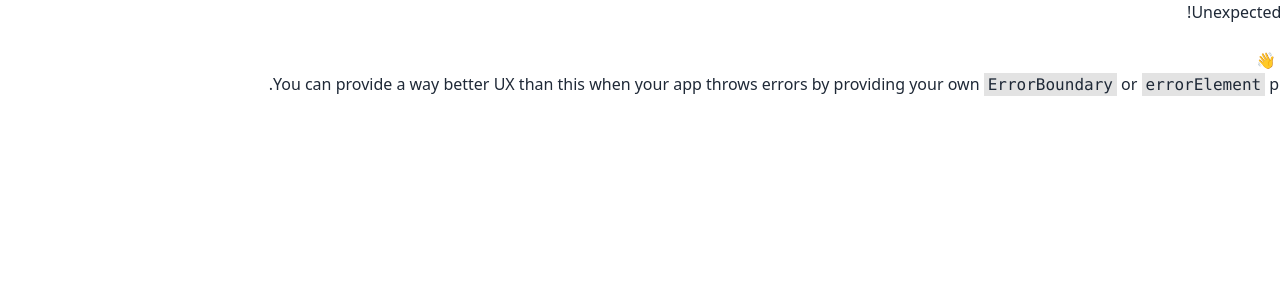
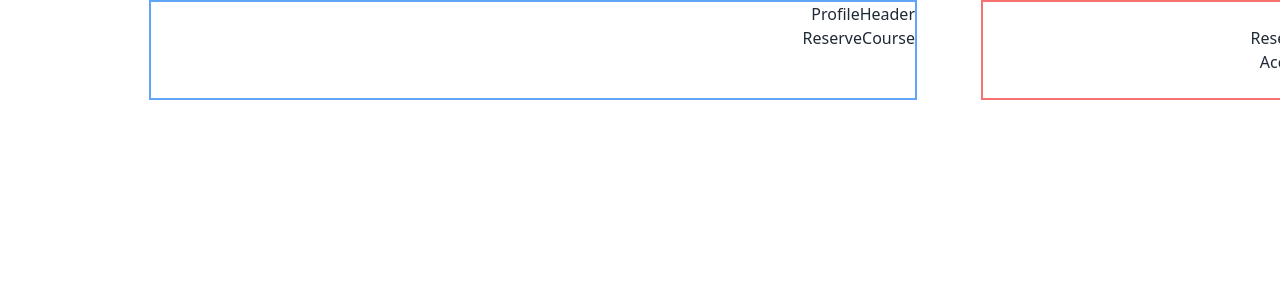
Before and after one commit to academy-react-summer1403/future-programmers, a React (Vite) app: page /profile/ReserveCourse in a window 1280 px wide. Before the commit this address had no page. Shown: the top 300 px of the page. Built offline with nearby package versions, Linux system fonts and the light colour scheme.

Commit message:
profile start

```diff
--- /dev/null
+++ b/src/component/ProfileComponents/AcceptCourse/AcceptCourse.jsx
@@ -0,0 +1,9 @@
+import React from 'react'
+
+const AcceptCourse = () => {
+  return (
+    <div>AcceptCourse</div>
+  )
+}
+
+export default AcceptCourse
--- /dev/null
+++ b/src/component/ProfileComponents/EditProfile/EditProfile.jsx
@@ -0,0 +1,9 @@
+import React from 'react'
+
+const EditProfile = () => {
+  return (
+    <div>EditProfile</div>
+  )
+}
+
+export default EditProfile
--- /dev/null
+++ b/src/component/ProfileComponents/Pishkhan/Pishkhan.jsx
@@ -0,0 +1,9 @@
+import React from 'react'
+
+const Pishkhan = () => {
+  return (
+    <div>Pishkhan</div>
+  )
+}
+
+export default Pishkhan
--- /dev/null
+++ b/src/component/ProfileComponents/ProfileHeader/ProfileHeader.jsx
@@ -0,0 +1,9 @@
+import React from 'react'
+
+const ProfileHeader = () => {
+  return (
+    <div>ProfileHeader</div>
+  )
+}
+
+export default ProfileHeader
--- /dev/null
+++ b/src/component/ProfileComponents/ReserveCourse/ReserveCourse.jsx
@@ -0,0 +1,40 @@
+import React from 'react'
+
+const courses = [
+  {
+      image: './item1.png',
+      title: 'دوره خسرو',
+      description: 'لورم ایپسوم متن ساختگی با تولید سادگی نامفهوم از صنعت چاپ، و با استفاده از طراحان گرافیک است، چاپگرها و متون بلکه روزنامه و مجله در ستون و سطرآنچنان که لازم است، و برای شرایط فعلی تکنولوژی مورد نیاز، و کاربردهای متنوع با هدف بهبود ابزارهای کاربردی می باشد، کتابهای زیادی در شصت و سه درصد گذشته حال و آینده، شناخت فراوان جامعه و متخصصان را می طلبد، تا با نرم افزارها شناخت بیشتری را برای طراحان رایانه ای علی الخصوص طراحان خلاقی، و فرهنگ پیشرو در زبان فارسی ایجاد کرد، در این صورت می توان امید داشت که تمام و دشواری موجود در ارائه راهکارها، و شرایط سخت تایپ به پایان رسد و زمان مورد نیاز شامل حروفچینی دستاوردهای اصلی، و جوابگوی سوالات پیوسته اهل دنیای موجود طراحی اساسا مورد استفاده قرار گیرد.',
+      teacher: 'خسرو دلها محمدی',
+      link: '#',
+  },
+  {
+      image: './item1.png',
+      title: 'دوره دوم',
+      description: 'لورم ایپسوم متن ساختگی با تولید سادگی نامفهوم از صنعت چاپ، و با استفاده از طراحان گرافیک است، چاپگرها و متون بلکه روزنامه و مجله در ستون و سطرآنچنان که لازم است، و برای شرایط فعلی تکنولوژی مورد نیاز، و کاربردهای متنوع با هدف بهبود ابزارهای کاربردی می باشد، کتابهای زیادی در شصت و سه درصد گذشته حال و آینده، شناخت فراوان جامعه و متخصصان را می طلبد، تا با نرم افزارها شناخت بیشتری را برای طراحان رایانه ای علی الخصوص طراحان خلاقی، و فرهنگ پیشرو در زبان فارسی ایجاد کرد، در این صورت می توان امید داشت که تمام و دشواری موجود در ارائه راهکارها، و شرایط سخت تایپ به پایان رسد و زمان مورد نیاز شامل حروفچینی دستاوردهای اصلی، و جوابگوی سوالات پیوسته اهل دنیای موجود طراحی اساسا مورد استفاده قرار گیرد',
+      teacher: 'عارف سالاریه',
+      link: '#',
+  },
+  {
+      image: './item1.png',
+      title: 'دوره سوم',
+      description: 'لورم ایپسوم متن ساختگی با تولید سادگی نامفهوم از صنعت چاپ، و با استفاده از طراحان گرافیک است، چاپگرها و متون بلکه روزنامه و مجله در ستون و سطرآنچنان که لازم است، و برای شرایط فعلی تکنولوژی مورد نیاز، و کاربردهای متنوع با هدف بهبود ابزارهای کاربردی می باشد، کتابهای زیادی در شصت و سه درصد گذشته حال و آینده، شناخت فراوان جامعه و متخصصان را می طلبد، تا با نرم افزارها شناخت بیشتری را برای طراحان رایانه ای علی الخصوص طراحان خلاقی، و فرهنگ پیشرو در زبان فارسی ایجاد کرد، در این صورت می توان امید داشت که تمام و دشواری موجود در ارائه راهکارها، و شرایط سخت تایپ به پایان رسد و زمان مورد نیاز شامل حروفچینی دستاوردهای اصلی، و جوابگوی سوالات پیوسته اهل دنیای موجود طراحی اساسا مورد استفاده قرار گیرد',
+      teacher: 'بحر',
+      link: '#',
+  },
+  {
+      image: './item1.png',
+      title: 'دوره چهارم',
+      description: 'لورم ایپسوم متن ساختگی با تولید سادگی نامفهوم از صنعت چاپ، و با استفاده از طراحان گرافیک است، چاپگرها و متون بلکه روزنامه و مجله در ستون و سطرآنچنان که لازم است، و برای شرایط فعلی تکنولوژی مورد نیاز، و کاربردهای متنوع با هدف بهبود ابزارهای کاربردی می باشد، کتابهای زیادی در شصت و سه درصد گذشته حال و آینده، شناخت فراوان جامعه و متخصصان را می طلبد، تا با نرم افزارها شناخت بیشتری را برای طراحان رایانه ای علی الخصوص طراحان خلاقی، و فرهنگ پیشرو در زبان فارسی ایجاد کرد، در این صورت می توان امید داشت که تمام و دشواری موجود در ارائه راهکارها، و شرایط سخت تایپ به پایان رسد و زمان مورد نیاز شامل حروفچینی دستاوردهای اصلی، و جوابگوی سوالات پیوسته اهل دنیای موجود طراحی اساسا مورد استفاده قرار گیرد',
+      teacher: 'مهدی قاسمی',
+      link: '#',
+  },
+];
+
+const ReserveCourse = () => {
+  return (
+    <div>ReserveCourse</div>
+  )
+}
+
+export default ReserveCourse
--- /dev/null
+++ b/src/component/ProfileComponents/SideBar/SideBar.jsx
@@ -0,0 +1,15 @@
+import React from 'react'
+import { Link } from 'react-router-dom'
+
+const SideBar = () => {
+  return (
+    <div className='flex flex-col'>
+        <Link to='/profile'>pishkhan</Link>
+        <Link to='/profile/ReserveCourse'>ReserveCourse</Link>
+        <Link to='/profile/AcceptCourse'>AcceptCourse</Link>
+        <Link to='/profile/EditProfile'>EditProfile</Link>
+    </div>
+  )
+}
+
+export default SideBar
--- /dev/null
+++ b/src/component/common/CorseCard/CourseCard.jsx
@@ -0,0 +1,32 @@
+import React from 'react'
+import { Link } from 'react-router-dom'
+
+const CourseCard = ({course , index}) => {
+    return (
+        <div key={index} className="bg-white dark:bg-gray-400 px-4 shadow-2xl  rounded-2xl mt-4 w-full sm:w-[45%]  xl:w-[20%] h-[450px] ">
+
+            <img
+                src={course.image}
+                alt={course.title}
+                className="relative -top-5 w-full h-40 object-cover rounded"
+            />
+            <h3 className=" text-lg font-bold">{course.title}</h3>
+            <p className="text-gray-600 text-sm mt-2 h-[145px] overflow-clip ">{course.description}</p>
+            <h3>مدرس : {course.teacher}</h3>
+
+            <div className='flex justify-between'>
+                <button
+                    href={course.link}
+                    className="inline-block mt-4 bg-blue-500 text-white py-2 px-4 rounded hover:bg-blue-600"
+                >
+                    رزرو
+                </button>
+                <Link className='mt-4 text-blue-800'>
+                    جزییات
+                </Link>
+            </div>
+        </div>
+    )
+}
+
+export default CourseCard
--- a/src/component/header/Header.jsx
+++ b/src/component/header/Header.jsx
@@ -41,7 +41,7 @@ const Header = () => {
         <button onClick={handleDark}>
           <img src="./moon.png" alt="" />
         </button>
-        <Link>
+        <Link to='/profile'>
           <img src="./profile-user.png" alt="" />
         </Link>
 
--- /dev/null
+++ b/src/screens/Profile/Profile.jsx
@@ -0,0 +1,20 @@
+import React from 'react'
+import SideBar from '../../component/ProfileComponents/SideBar/SideBar'
+import ProfileHeader from '../../component/ProfileComponents/ProfileHeader/ProfileHeader'
+import { Outlet } from 'react-router-dom'
+
+const Profile = () => {
+  return (
+    <div className='flex justify-around'>
+        <div className='w-[30%] border-2 border-red-400'>
+            <SideBar/>
+        </div>
+        <div className='w-[60%] border-2 border-blue-400'>
+            <ProfileHeader/>
+            <Outlet/>
+        </div>
+    </div>
+  )
+}
+
+export default Profile
```
Also changed, not shown: src/App.jsx (+28 -0 lines).
